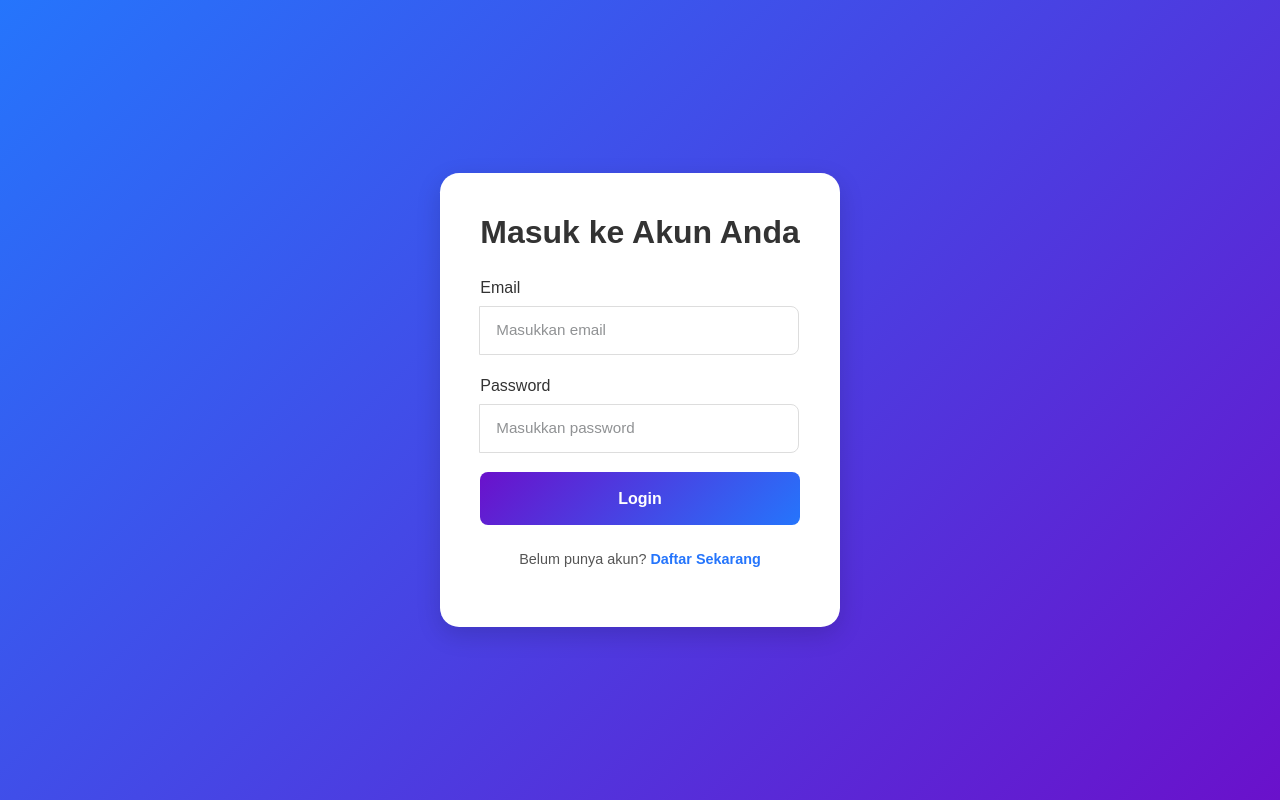
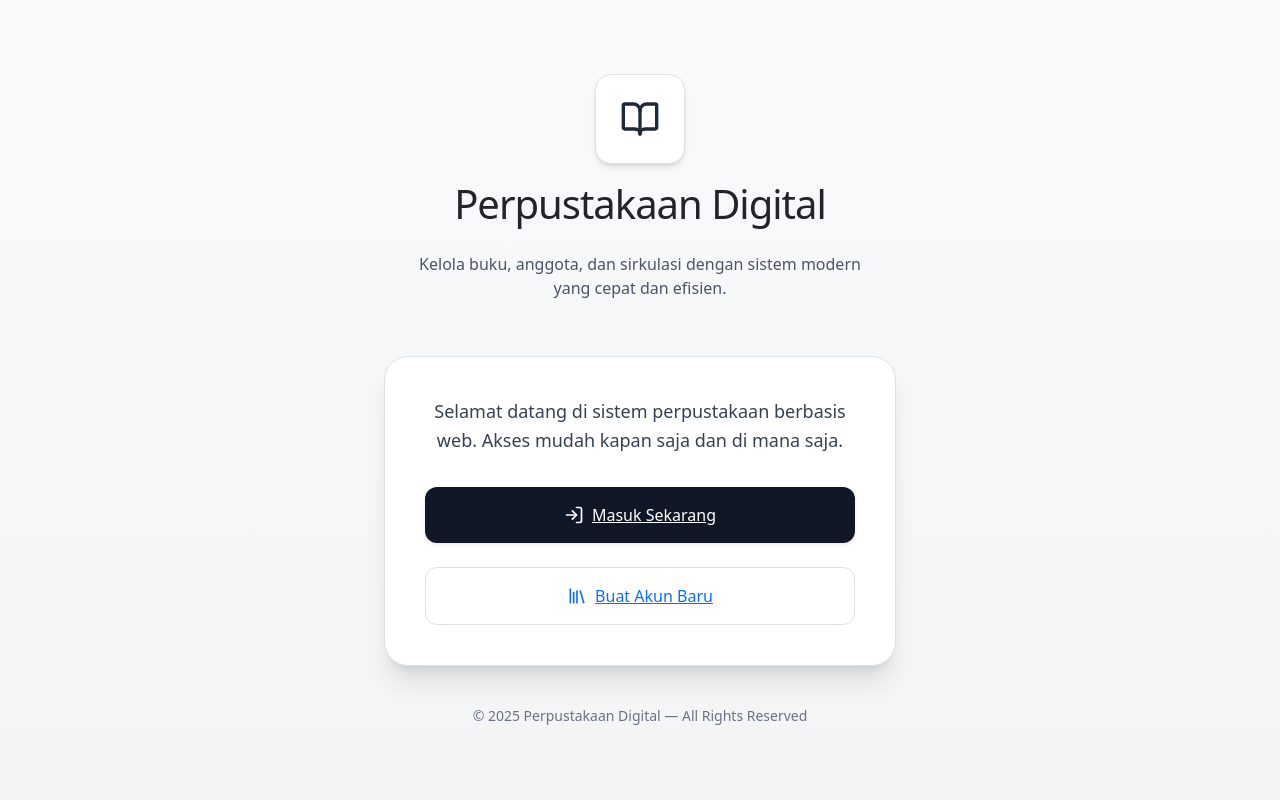
Before and after one commit to Rifafradita12/Final_Project, a React (Vite) app in the folder frontend/: page / in a window 1280 px wide. Built offline with nearby package versions, Linux system fonts and the light colour scheme.

Commit message:
feat : add landing page

```diff
--- a/frontend/src/App.jsx
+++ b/frontend/src/App.jsx
@@ -8,6 +8,8 @@ import Sirkulasi from "./pages/admin/Sirkulasi.jsx";
 import Users from "./pages/users/Users.jsx";
 import Denda from "./pages/admin/Denda.jsx";
 import Kategori from "./pages/admin/Kategori.jsx";
+import Landing from "./pages/landing";
+
 
 export default function App() {
   return (
@@ -15,7 +17,7 @@ export default function App() {
       <Routes>
 
         {/* Public */}
-        <Route path="/" element={<LoginForm />} />
+        <Route path="/" element={<Landing />} />
         <Route path="/login" element={<LoginForm />} />
         <Route path="/register" element={<Register />} />
         <Route path="/users" element={<Users />} />
--- /dev/null
+++ b/frontend/src/pages/landing/index.jsx
@@ -0,0 +1,54 @@
+import React from "react";
+import { Link } from "react-router-dom";
+import { BookOpen, ArrowRight, Library, LogIn } from "lucide-react";
+
+export default function Landing() {
+    return (
+        <div className="min-h-screen py-10 bg-gradient-to-b from-gray-50 to-gray-100 flex flex-col items-center justify-center px-6 text-center">
+
+            {/* TOP LOGO */}
+            <div className="mb-10 flex flex-col items-center gap-3">
+                <div className="bg-white shadow-md rounded-2xl p-4 border border-gray-200">
+                    <BookOpen size={40} className="text-gray-800" />
+                </div>
+                <h1 className="text-4xl font-extrabold text-gray-900 tracking-tight">
+                    Perpustakaan Digital
+                </h1>
+                <p className="text-gray-600 max-w-md">
+                    Kelola buku, anggota, dan sirkulasi dengan sistem modern yang cepat dan efisien.
+                </p>
+            </div>
+
+            {/* CARD */}
+            <div className="bg-white shadow-xl rounded-3xl p-10 max-w-lg w-full border border-gray-200 backdrop-blur-sm">
+                <div className="flex flex-col items-center gap-6">
+                    <div className="text-gray-700 text-lg leading-relaxed">
+                        Selamat datang di sistem perpustakaan berbasis web. Akses mudah kapan saja dan di mana saja.
+                    </div>
+
+                    {/* BUTTONS */}
+                    <div className="flex flex-col gap-4 w-full mt-2">
+                        <Link
+                            to="/login"
+                            className="w-full bg-gray-900 text-white py-3 rounded-xl hover:bg-gray-800 transition flex items-center justify-center gap-2 text-base font-medium shadow-sm"
+                        >
+                            <LogIn size={20} /> Masuk Sekarang
+                        </Link>
+
+                        <Link
+                            to="/register"
+                            className="w-full bg-white border border-gray-300 text-gray-900 py-3 rounded-xl hover:bg-gray-100 transition flex items-center justify-center gap-2 text-base font-medium"
+                        >
+                            <Library size={20} /> Buat Akun Baru
+                        </Link>
+                    </div>
+                </div>
+            </div>
+
+            {/* FOOTER */}
+            <footer className="mt-10 text-gray-500 text-sm">
+                © 2025 Perpustakaan Digital — All Rights Reserved
+            </footer>
+        </div>
+    );
+}
```
